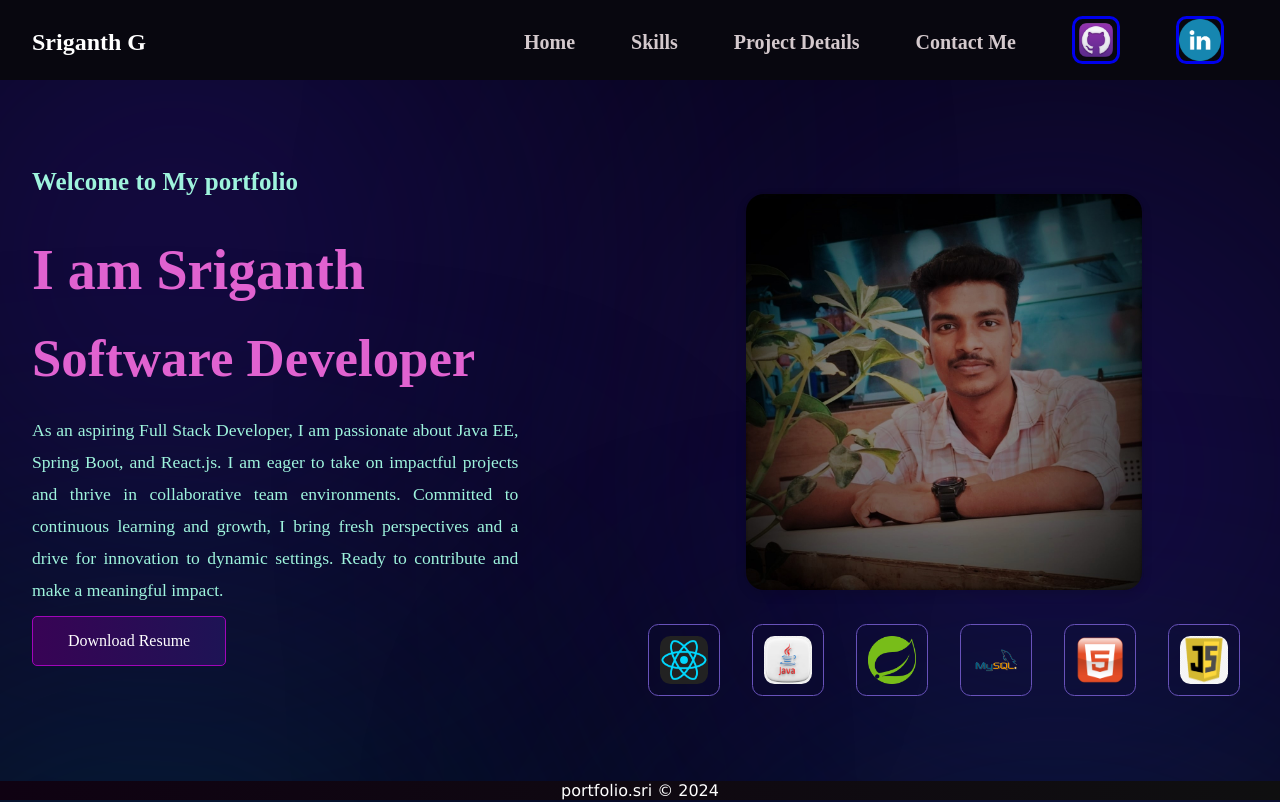
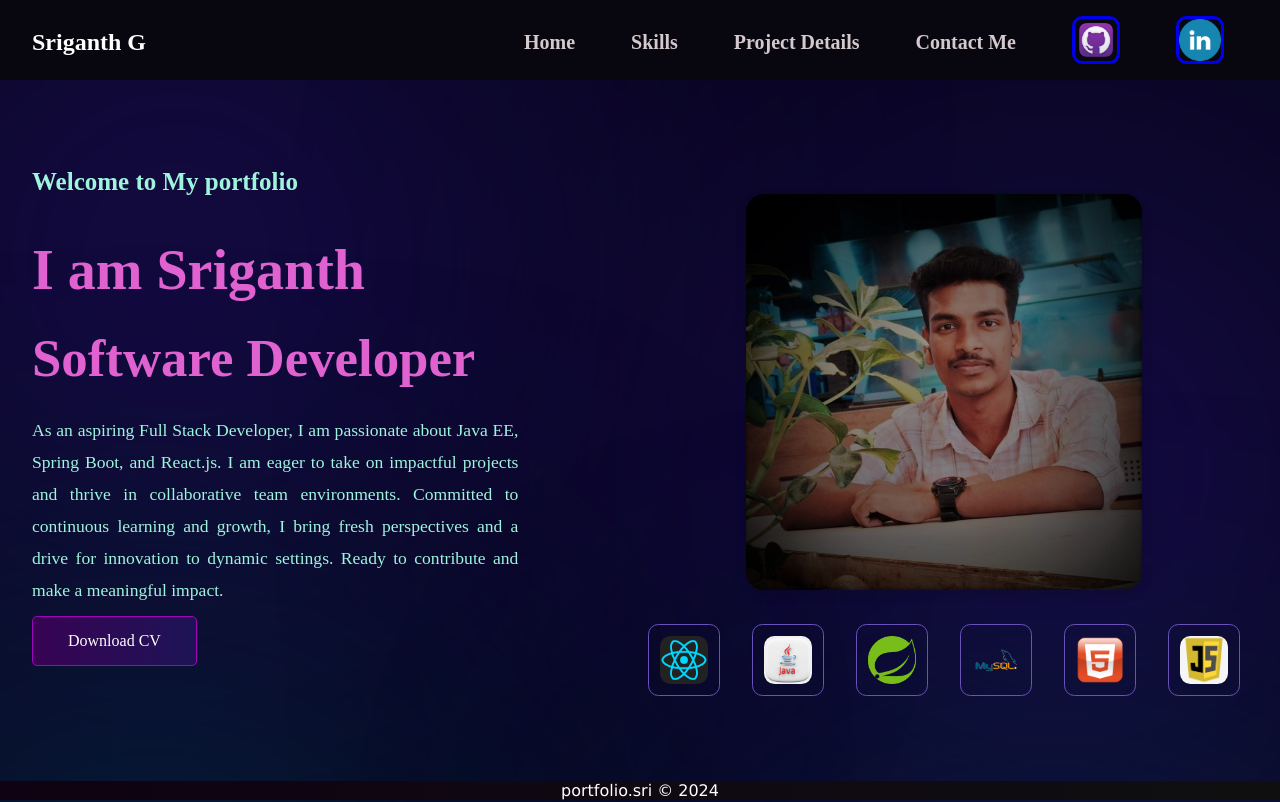
Before and after one commit to sriganth27/sriwebsite, a React (Vite) app: page / in a window 1280 px wide. Shown: the top 802 px of the page. Built offline with nearby package versions, Linux system fonts and the light colour scheme.

Commit message:
Update Hero.jsx

```diff
--- a/src/component/Hero/Hero.jsx
+++ b/src/component/Hero/Hero.jsx
@@ -20,7 +20,7 @@ const Hero = () => {
                 <h2>Software Developer</h2>
                 <p>As an aspiring Full Stack Developer, I am passionate about Java EE, Spring Boot, and React.js. I am eager to take on impactful projects and thrive in collaborative team environments. Committed to continuous learning and growth, I bring fresh perspectives and a drive for innovation to dynamic settings. Ready to contribute and make a meaningful impact.</p>
                 <button className='btn2'>
-                    <a href="/Sriganth_G_DMICE.pdf" download="Sriganth_DMICE.pdf">Download Resume</a>
+                    <a href="/Sriganth_G_DMICE.pdf" download="Sriganth_DMICE.pdf">Download CV</a>
                 </button>
             </div>
 
```
